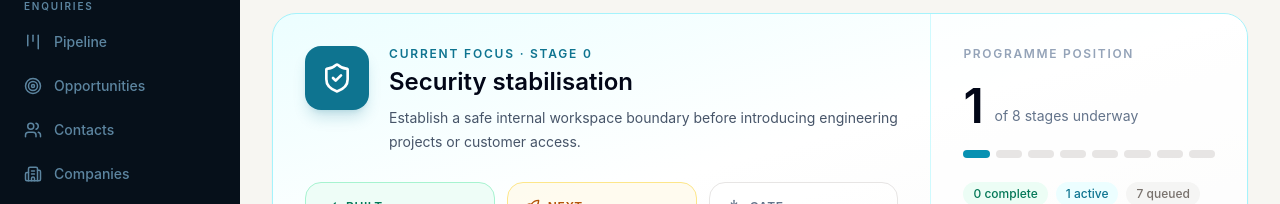
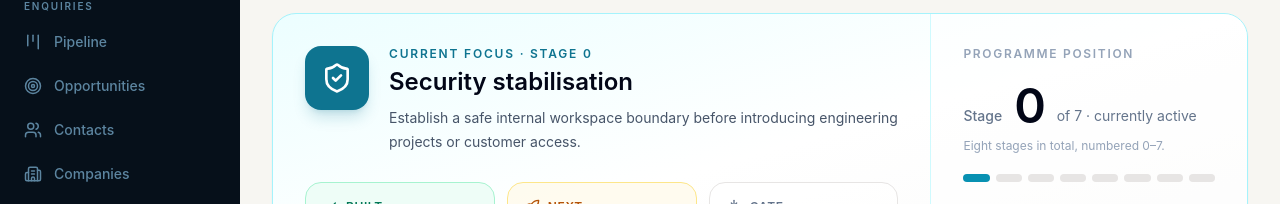
Before and after one commit to WithoutWorries/crm, a Next.js app: page /development in a window 1280 px wide. Shown: the part 212-416 px from the top of the page. Built offline with nearby package versions, Linux system fonts and the light colour scheme; no server answers.

Commit message:
Clarify roadmap stage numbering

```diff
--- a/app/development/page.tsx
+++ b/app/development/page.tsx
@@ -148,13 +148,19 @@ export default function DevelopmentPage() {
               Programme position
             </p>
             <div className="mt-5 flex items-end gap-3">
+              <span className="pb-1 text-sm font-medium text-slate-500 dark:text-fmea-dim">
+                Stage
+              </span>
               <span className="text-5xl font-semibold tracking-tight text-slate-950 dark:text-fmea-hi">
-                {activeStage ? activeStage.number + 1 : completed}
+                {activeStage?.number ?? '—'}
               </span>
               <span className="pb-1 text-sm text-slate-500 dark:text-fmea-dim">
-                of {ROADMAP_STAGES.length} stages underway
+                of {ROADMAP_STAGES.at(-1)?.number ?? '—'} · currently active
               </span>
             </div>
+            <p className="mt-2 text-xs text-slate-400 dark:text-fmea-dim">
+              Eight stages in total, numbered 0–7.
+            </p>
             <div className="mt-5 grid grid-cols-8 gap-1.5" aria-label="Programme progress">
               {ROADMAP_STAGES.map((stage) => (
                 <div
```
